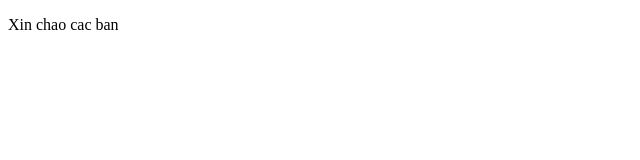
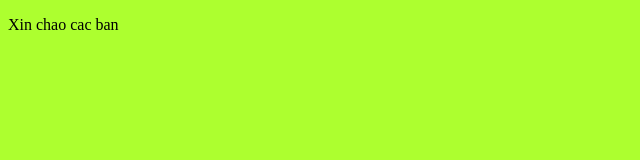
Before and after one commit to ngochuuy/github-demo, a plain HTML site: page index.html in a window 1280 px wide. Shown: the whole page, without its empty margins (0-640 px from the left). Drawn offline with Linux system fonts and the light colour scheme.

Commit message:
update body style

```diff
--- a/style.css
+++ b/style.css
@@ -1,3 +1,6 @@
 p {
     color: black;
 }
+body{
+    background-color: greenyellow;
+}
```
